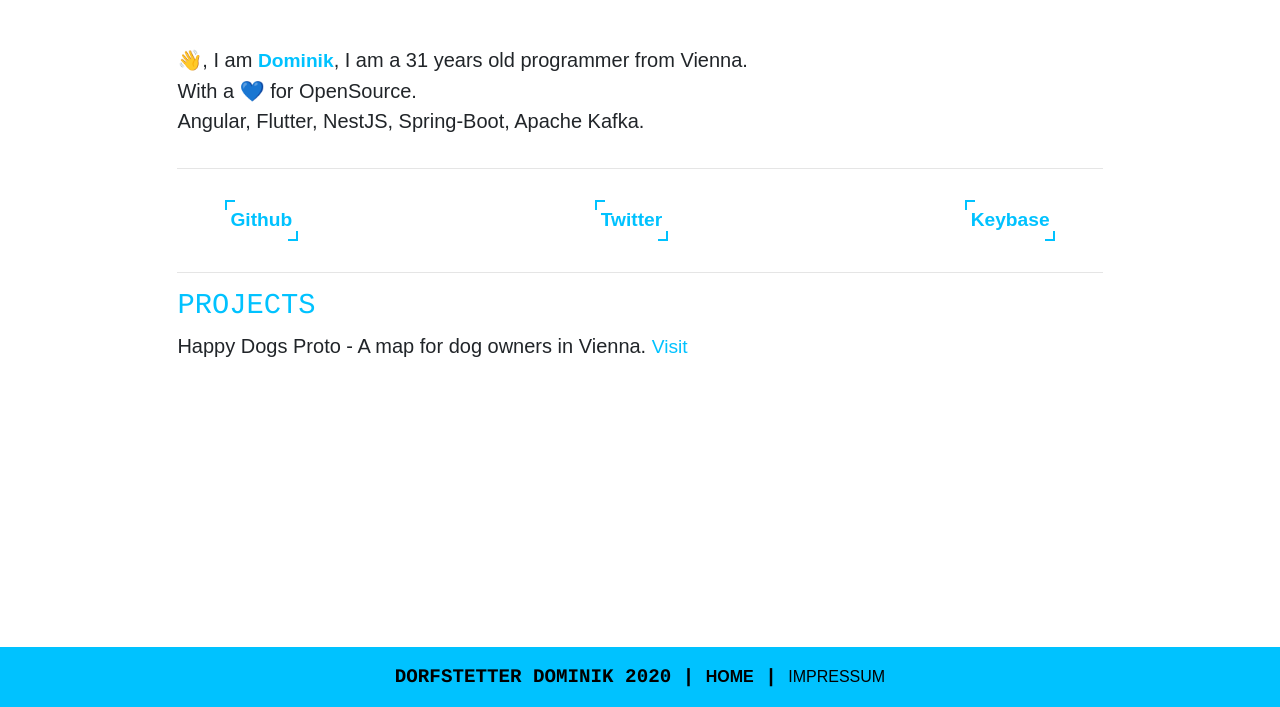
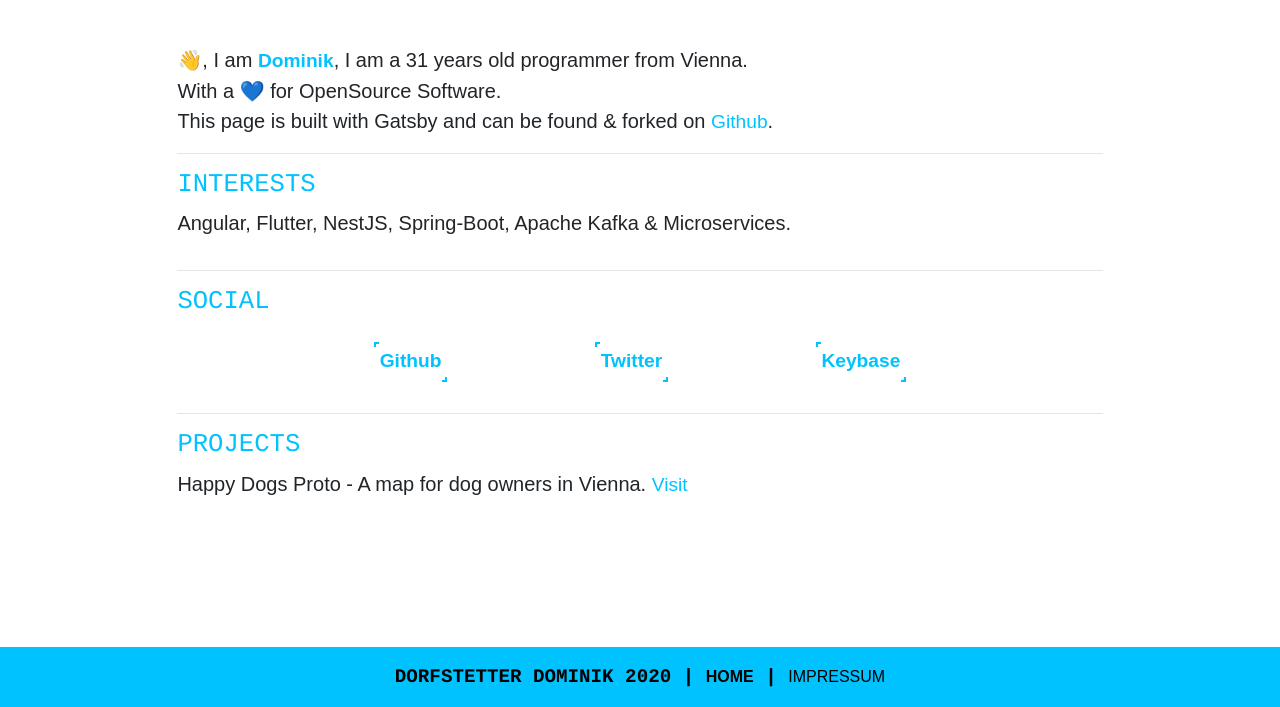
Before and after one commit to dominikdorfstetter/dorfnetter, a Gatsby site: page / in a window 1280 px wide. Shown: the part 93-800 px from the top of the page. Built offline with nearby package versions, Linux system fonts and the light colour scheme; Gatsby itself is replaced by a stand-in of ours.

Commit message:
feat: updated index text; refactoring

```diff
--- a/src/assets/styles/_variables.scss
+++ b/src/assets/styles/_variables.scss
@@ -5,6 +5,7 @@ $accent--color: #ffffff;
 $secondary--color: darken($primary--color, 50);
 // END: Colors
 
+// BEGIN: Fonts
 $font--highlight: "Source Code Pro", Courier, mono;
 $font--default: "Montserrat", sans-serif;
 $font--light: 300;
@@ -12,3 +13,4 @@ $font--normal: 400;
 $font--semibold: 500;
 $font--bold: 700;
 $font--extrabold: 900;
+// END: Fonts
--- a/src/layouts/layout.tsx
+++ b/src/layouts/layout.tsx
@@ -15,12 +15,12 @@ class DefaultLayout extends React.PureComponent<DefaultLayoutProps, void> {
         return (
             <>
                 <Helmet
-                    title="Dorfnetter Server"
+                    title="Dorfnetter"
                     meta={[
                         {name: 'description', content: 'Dorfnetter Server'},
                         {
                             name: 'keywords',
-                            content: 'development, typescript, java, vienna, Dominik Dorfstetter, Dorfstetter'
+                            content: 'Development, Gatsby, Typescript, Java, Vienna, Dominik Dorfstetter'
                         },
                     ]}
                 />
--- a/src/pages/index.scss
+++ b/src/pages/index.scss
@@ -11,16 +11,9 @@
   display: flex;
   flex-direction: row;
   flex-wrap: wrap;
-  justify-content: space-between;
+  justify-content: space-evenly;
 }
 
-a.button.one:before, a.button.one:after{
-  content: '';
-  position: absolute;
-  width: 5px;
-  height: 5px;
-  transition: all 0.3s ease;
-}
 .button{
   text-decoration: none !important;
   font-weight: bold;
@@ -31,13 +24,13 @@ a.button.one:before, a.button.one:after{
 a.button.one:before, a.button.one:after{
   content: '';
   position: absolute;
-  width: 10px;
-  height: 10px;
+  width: 5px;
+  height: 5px;
   transition: all 0.3s ease;
 }
 a.button.one:before{
-  top: -2.5%;
-  left: -1%;
+  top: -0.5%;
+  left: -0.5%;
   border-top: 2px solid $primary--color;
   border-left: 2px solid $primary--color;
 }
--- a/src/pages/index.tsx
+++ b/src/pages/index.tsx
@@ -1,5 +1,6 @@
 import * as React from 'react';
 import {graphql} from 'gatsby';
+
 const Layout = require('@layouts/layout').default;
 import './index.scss';
 
@@ -29,21 +30,25 @@ export default class extends React.Component<IndexPageProps, {}> {
                     <p className="lead paragraph">
                         👋, I am <span className="highlight">Dominik</span>, I am a 31 years old programmer from
                         Vienna.
-                            <br/>With a 💙 for OpenSource.
-                            <br/>Angular, Flutter, NestJS, Spring-Boot, Apache Kafka.
+                        <br/>With a 💙 for OpenSource Software.
+                        <br/>This page is built with Gatsby and can be found & forked on&nbsp;
+                        <a href={"https://github.com/dominikdorfstetter/dorfnetter"} target={"_blank"}>Github</a>.
+                        <br/>
+                        <hr/>
+                        <h3>Interests</h3>
+                        Angular, Flutter, NestJS, Spring-Boot, Apache Kafka & Microservices.
                     </p>
                     <hr/>
+                    <h3>Social</h3>
                     <p className="lead paragraph social">
                         <span className="social-container">
                             <a className="button one" href="https://github.com/dominikdorfstetter" target="_blank">Github</a>
-                            <span className="spacer" />
                             <a className="button one" href="https://twitter.com/goto_shell" target="_blank">Twitter</a>
-                            <span className="spacer" />
                             <a className="button one" href="https://keybase.io/dorfstetter" target="_blank">Keybase</a>
                         </span>
                     </p>
                     <hr/>
-                            <h2>Projects</h2>
+                    <h3>Projects</h3>
                     <p className="lead">Happy Dogs Proto - A map for dog owners in Vienna. <a
                         target="_blank"
                         href="/happy_dogs/">Visit</a>
```
Lines whose indentation alone changed are shown as unchanged.
